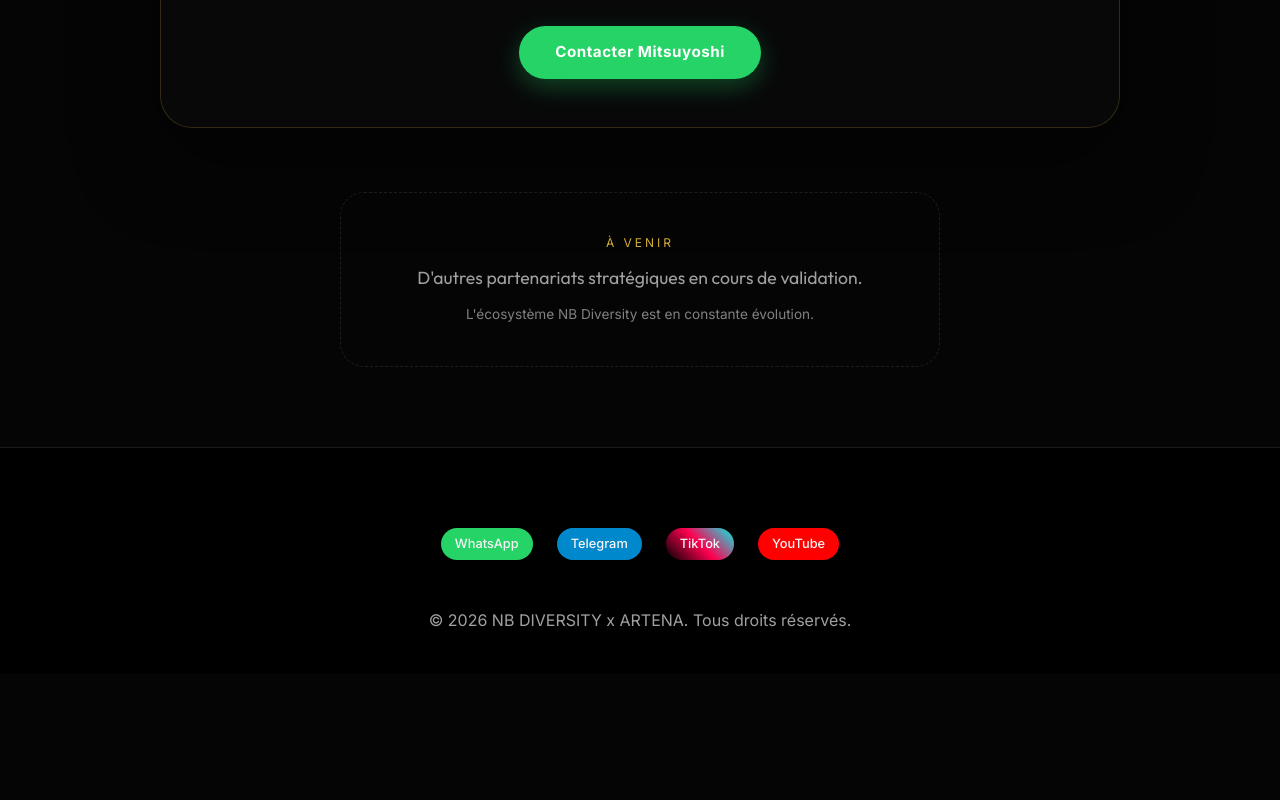
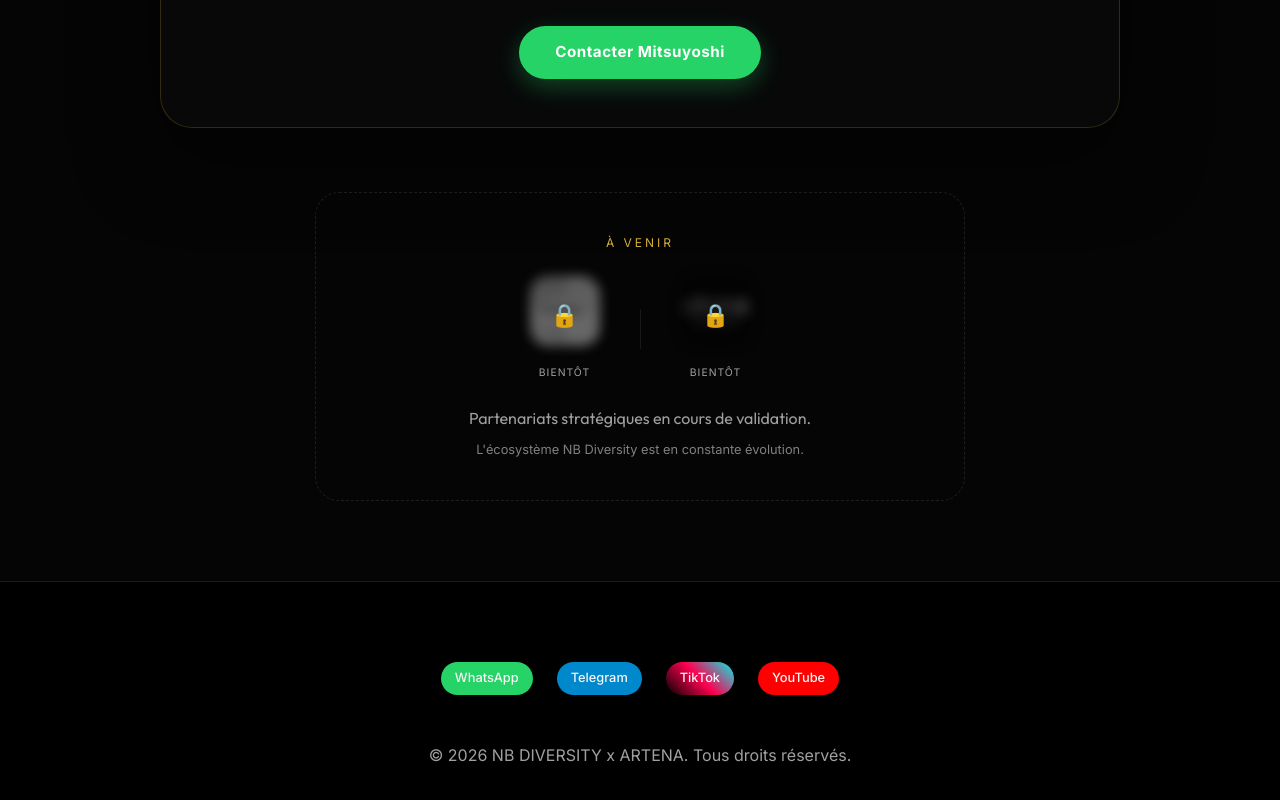
Before and after one commit to TradeProLeag/NBDIVERSITY, a website built with Vite: page partners.html in a window 1280 px wide. Shown: the part 803-1603 px from the top of the page. Before the commit the page ends 1477 px from the top, so only its background shows below. Built offline with nearby package versions, Linux system fonts and the light colour scheme.

Commit message:
Add files via upload

```diff
--- a/partners.html
+++ b/partners.html
@@ -84,10 +84,36 @@
                 </div>
 
                 <!-- Pending Partners -->
-                <div class="text-center mt-5 reveal" data-delay="0.4" style="max-width: 600px; margin: 4rem auto 0; padding: 2.5rem; border: 1px dashed rgba(255,255,255,0.1); border-radius: 24px;">
-                    <p style="font-size: 0.75rem; letter-spacing: 3px; color: var(--primary); text-transform: uppercase; margin-bottom: 0.75rem;">À venir</p>
-                    <h3 style="font-weight: 500; color: var(--text-muted); font-size: 1.1rem;">D'autres partenariats stratégiques en cours de validation.</h3>
-                    <p style="color: gray; font-size: 0.85rem; margin-top: 0.75rem;">L'écosystème NB Diversity est en constante évolution.</p>
+                <div class="text-center mt-5 reveal" data-delay="0.4" style="max-width: 650px; margin: 4rem auto 0; padding: 2.5rem 2rem; border: 1px dashed rgba(255,255,255,0.1); border-radius: 24px;">
+                    <p style="font-size: 0.75rem; letter-spacing: 3px; color: var(--primary); text-transform: uppercase; margin-bottom: 1.5rem;">À venir</p>
+
+                    <!-- Mystery logos -->
+                    <div style="display: flex; justify-content: center; align-items: center; gap: 2.5rem; margin-bottom: 1.5rem; flex-wrap: wrap;">
+                        <div style="display: flex; flex-direction: column; align-items: center; gap: 0.75rem;">
+                            <div style="position: relative;">
+                                <img src="/mwrlifeicon.png" alt="Partenaire à venir" style="width: 70px; height: 70px; border-radius: 18px; object-fit: cover; filter: blur(6px) grayscale(100%); opacity: 0.4;">
+                                <div style="position: absolute; inset: 0; display: flex; align-items: center; justify-content: center;">
+                                    <span style="font-size: 1.4rem;">🔒</span>
+                                </div>
+                            </div>
+                            <span style="font-size: 0.65rem; color: var(--text-muted); text-transform: uppercase; letter-spacing: 1px;">Bientôt</span>
+                        </div>
+
+                        <div style="width: 1px; height: 40px; background: rgba(255,255,255,0.08);"></div>
+
+                        <div style="display: flex; flex-direction: column; align-items: center; gap: 0.75rem;">
+                            <div style="position: relative;">
+                                <img src="/atomyicon.png" alt="Partenaire à venir" style="width: 70px; height: 70px; border-radius: 18px; object-fit: cover; filter: blur(6px) grayscale(100%); opacity: 0.4;">
+                                <div style="position: absolute; inset: 0; display: flex; align-items: center; justify-content: center;">
+                                    <span style="font-size: 1.4rem;">🔒</span>
+                                </div>
+                            </div>
+                            <span style="font-size: 0.65rem; color: var(--text-muted); text-transform: uppercase; letter-spacing: 1px;">Bientôt</span>
+                        </div>
+                    </div>
+
+                    <h3 style="font-weight: 500; color: var(--text-muted); font-size: 1rem;">Partenariats stratégiques en cours de validation.</h3>
+                    <p style="color: gray; font-size: 0.8rem; margin-top: 0.5rem;">L'écosystème NB Diversity est en constante évolution.</p>
                 </div>
 
             </div>
```
Also changed, not shown: atomyicon.png (added), mwrlifeicon.png (added).
